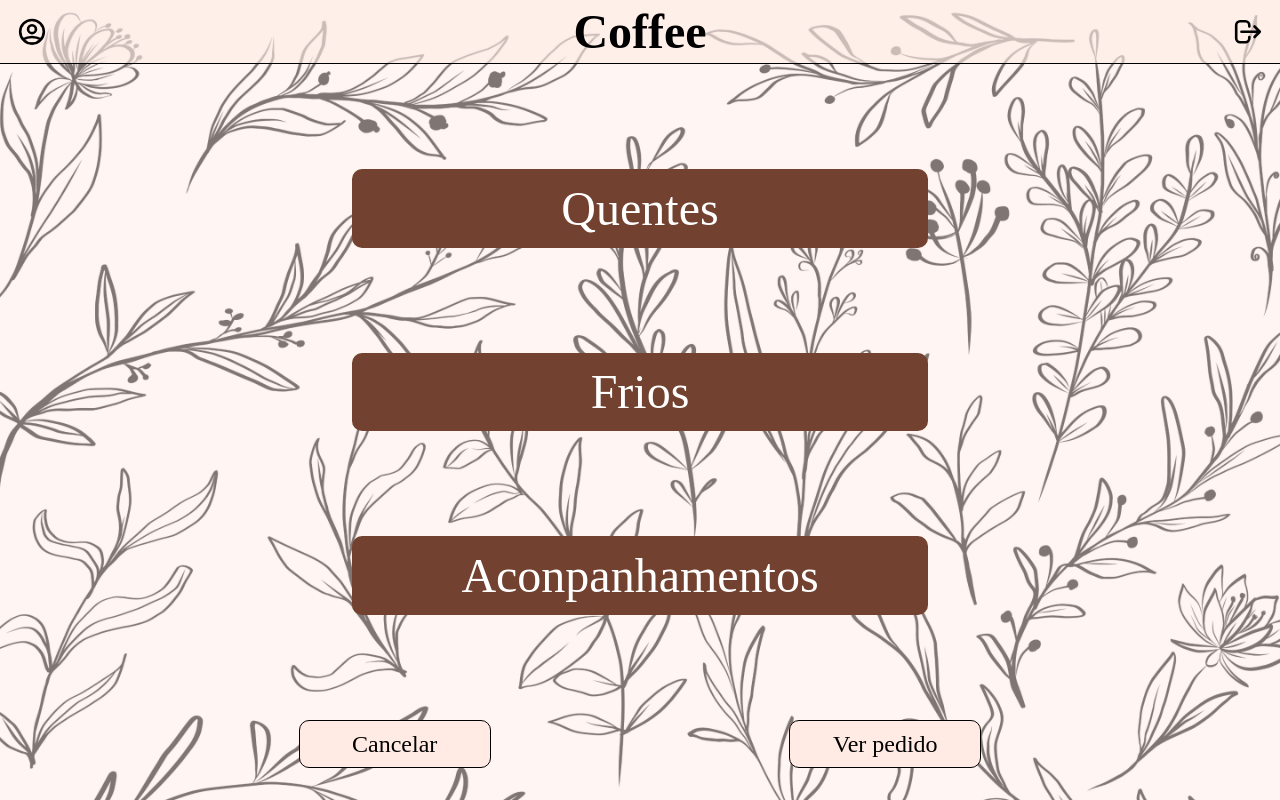
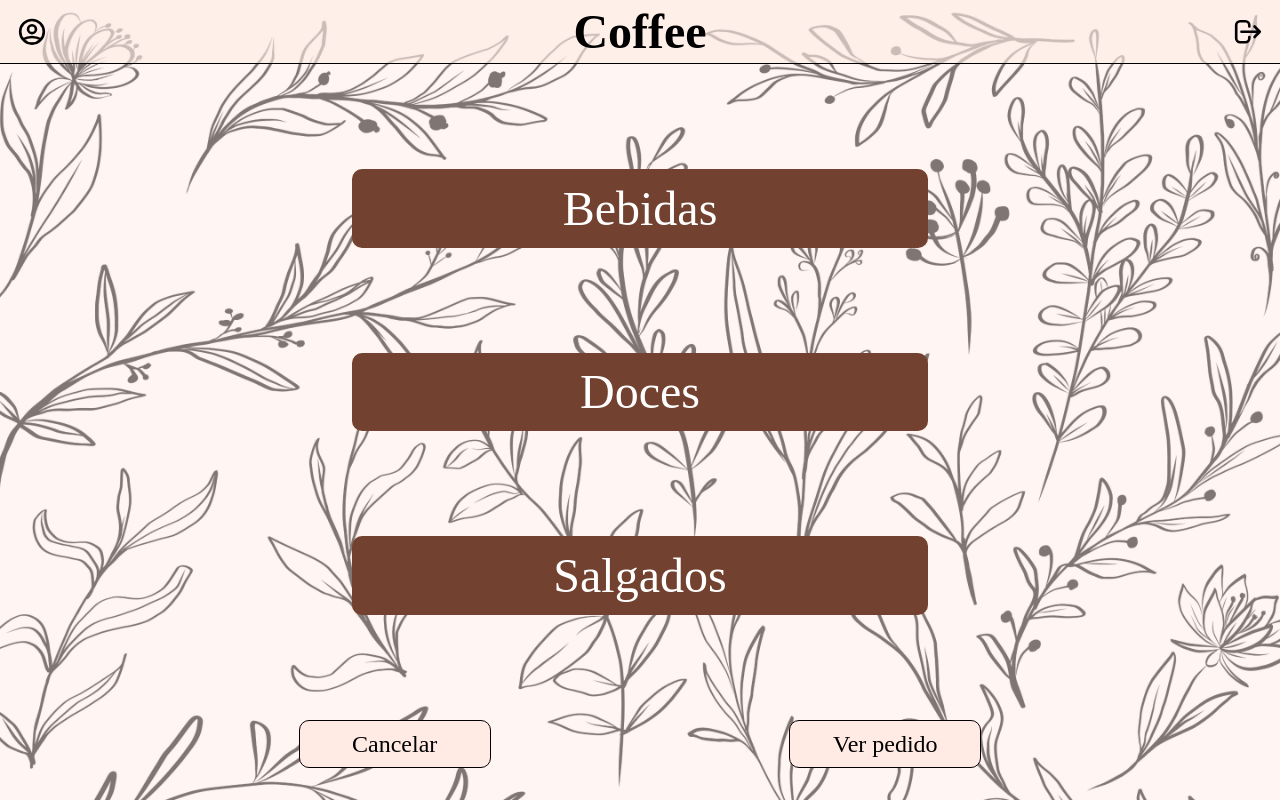
Before and after one commit to JanainaNogueira/Cafeteria, a React (Create React App) app: page /dishtypes in a window 1280 px wide. Built offline with nearby package versions, Linux system fonts and the light colour scheme; a web font is replaced by a local one.

Commit message:
Changing Dish Category Buttons by Router Links

```diff
--- a/src/Components/pages/DishTypes/DishTypes.js
+++ b/src/Components/pages/DishTypes/DishTypes.js
@@ -7,9 +7,9 @@ function TypeOrders(){
         <div className={Style.container}>
             <Header/>
             <main className={Style.types}>
-                <button className={Style.types_buttons}>Quentes</button>
-                <button className={Style.types_buttons}>Frios</button>
-                <button className={Style.types_buttons}>Aconpanhamentos</button>
+                <Link to='/menu' className={Style.types_buttons}>Bebidas</Link>
+                <Link to='/menu' className={Style.types_buttons}>Doces</Link>
+                <Link to='/menu' className={Style.types_buttons}>Salgados</Link>
             </main>
             <div className={Style.buttons_link}>
                 <Link to='/home' className={Style.links}>Cancelar</Link>
--- a/src/Components/pages/DishTypes/DishTypes.module.css
+++ b/src/Components/pages/DishTypes/DishTypes.module.css
@@ -11,6 +11,10 @@
     height: 82%;
 }
 .types_buttons{
+    display: flex;
+    align-items: center;
+    justify-content: center;
+    text-decoration: none;
     width: 45%;
     height: 12%;
     background-color: #73412F;
```
